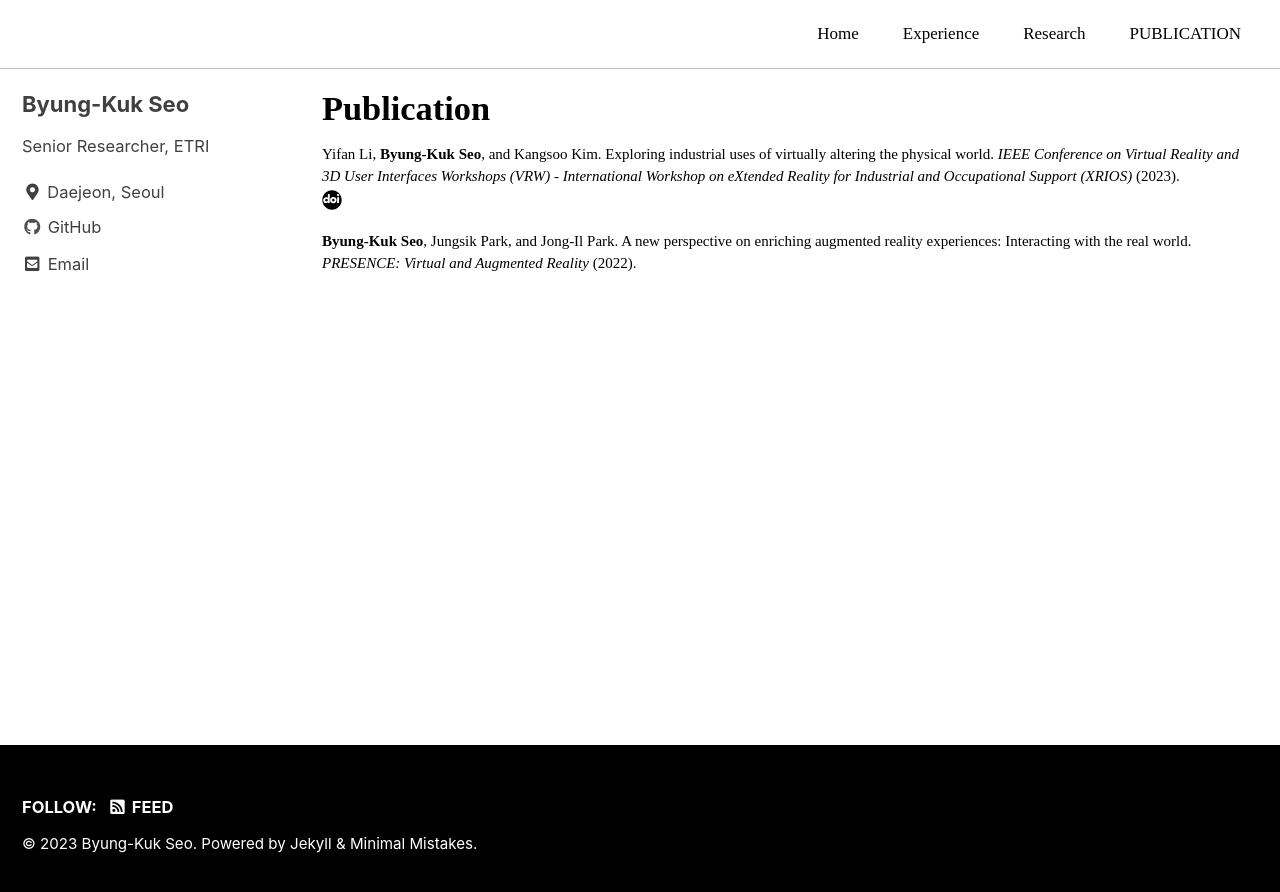
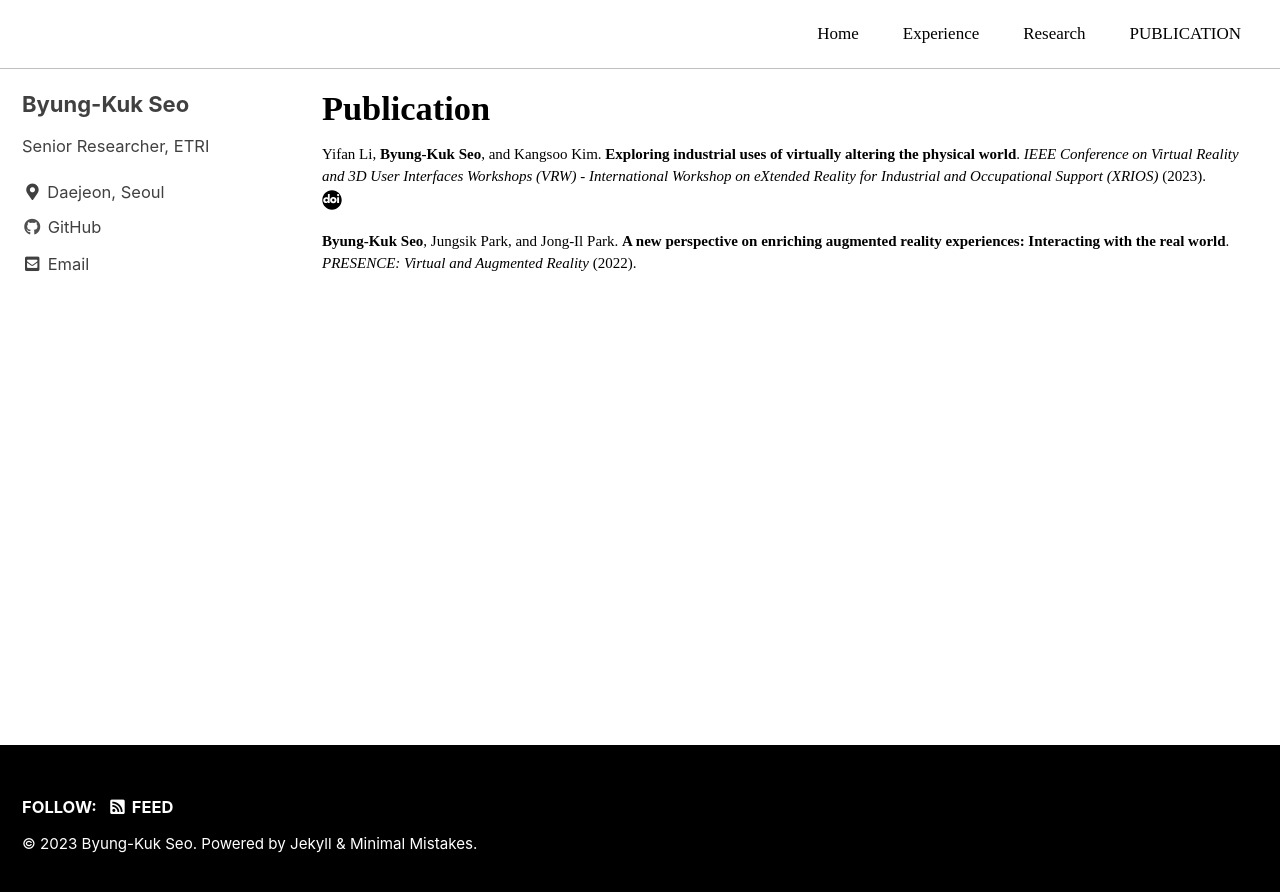
Before and after one commit to byungkukseo/byungkukseo.github.io, a Jekyll site: the page built from _pages/publication/publication.md, in a window 1280 px wide. Shown: the top 892 px of the page. Built offline with Jekyll 4.4.1, drawn with Linux system fonts in a browser that asks for light colours; cached includes are drawn as plain includes; some web fonts are replaced.

```diff
--- a/_pages/publication/publication.md
+++ b/_pages/publication/publication.md
@@ -7,7 +7,7 @@ use_math: true
 classes: wide
 ---
 
-Yifan Li, **Byung-Kuk Seo**, and Kangsoo Kim. Exploring industrial uses of virtually altering the physical world. *IEEE Conference on Virtual Reality and 3D User Interfaces Workshops (VRW) - International Workshop on eXtended Reality for Industrial and Occupational Support (XRIOS)* (2023).
+Yifan Li, **Byung-Kuk Seo**, and Kangsoo Kim. **Exploring industrial uses of virtually altering the physical world**. *IEEE Conference on Virtual Reality and 3D User Interfaces Workshops (VRW) - International Workshop on eXtended Reality for Industrial and Occupational Support (XRIOS)* (2023).
 [![DOI!](/assets/icon/doi.svg){: width="20" height="20"}](https://doi.org/10.1109/VRW58643.2023.00094)
 
-**Byung-Kuk Seo**, Jungsik Park, and Jong-Il Park. A new perspective on enriching augmented reality experiences: Interacting with the real world. *PRESENCE: Virtual and Augmented Reality* (2022).
+**Byung-Kuk Seo**, Jungsik Park, and Jong-Il Park. **A new perspective on enriching augmented reality experiences: Interacting with the real world**. *PRESENCE: Virtual and Augmented Reality* (2022).
```
